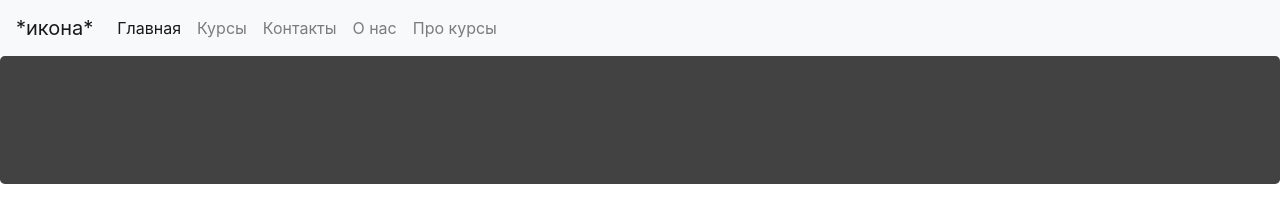
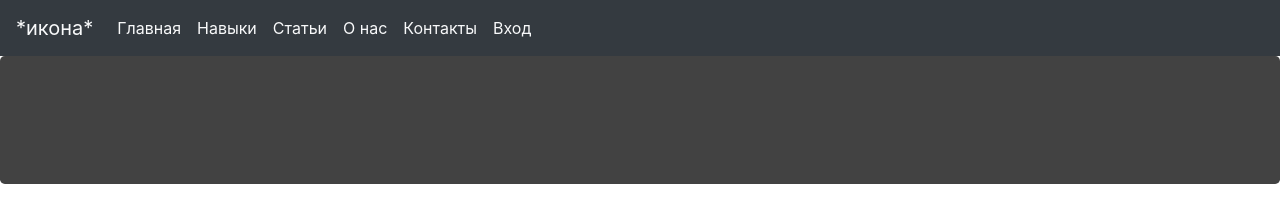
Before and after one commit to dododopizza/ahohoho, a plain HTML site: page about.html in a window 1280 px wide. Drawn offline with nearby package versions, Linux system fonts and the light colour scheme.

Commit message:
Update about.html

```diff
--- a/about.html
+++ b/about.html
@@ -15,27 +15,31 @@
 
 <body>
     <!-- Шапка -->
-    <nav class="navbar navbar-expand-lg navbar-light bg-light">
-        <a class="navbar-brand" href="">*икона*</a>
+    <nav class="navbar navbar-expand-lg navbar-light bg-dark ">
+        <a class="navbar-brand text-light" href="#">*икона*</a>
         <button class="navbar-toggler" type="button" data-toggle="collapse" data-target="#navbarNav" aria-controls="navbarNav" aria-expanded="false" aria-label="Toggle navigation">
-          <span class="navbar-toggler-icon"></span>
-        </button>
+        <span class="navbar-toggler-icon"></span>
+      </button>
         <div class="collapse navbar-collapse" id="navbarNav">
             <ul class="navbar-nav">
                 <li class="nav-item active">
-                    <a class="nav-link" href="index.html">Главная <span class="sr-only">(current)</span></a>
+                    <a class="nav-link text-light " href="#">Главная <span class="sr-only">(current)</span></a
+            >
+          </li>
+          <li class="nav-item">
+            <a class="nav-link text-light " href="index.html#Курсы">Навыки</a>
                 </li>
                 <li class="nav-item">
-                    <a class="nav-link" href="index.html#Курсы">Курсы</a>
+                    <a class="nav-link text-light " href="#">Статьи</a>
                 </li>
                 <li class="nav-item">
-                    <a class="nav-link" href="#">Контакты</a>
+                    <a class="nav-link text-light " href="about.html">О нас</a>
                 </li>
                 <li class="nav-item">
-                    <a class="nav-link" href="about.html">О нас</a>
+                    <a class="nav-link text-light " href="abcours.html">Контакты</a>
                 </li>
                 <li class="nav-item">
-                    <a class="nav-link" href="abcours.html">Про курсы</a>
+                    <a class="nav-link text-light " href="abcours.html">Вход</a>
                 </li>
             </ul>
         </div>
```
